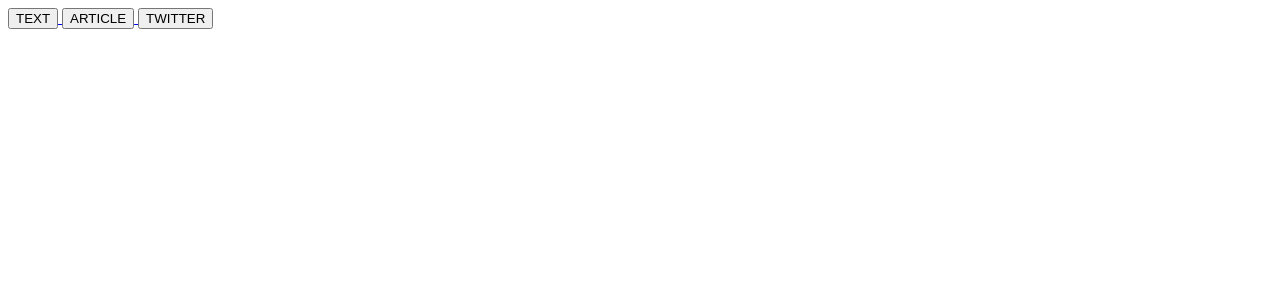
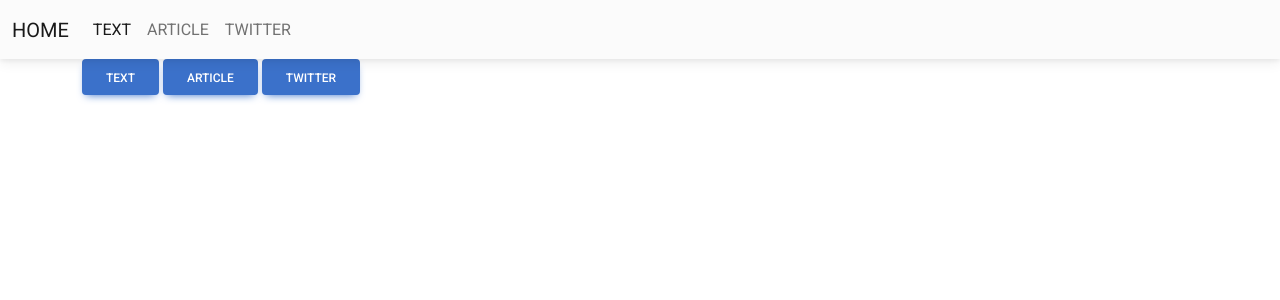
Before and after one commit to Sebastvin/summedia-showcase, a Django app: page / in a window 1280 px wide. Shown: the top 300 px of the page. Run offline with Django 4.2, Linux system fonts and the light colour scheme; parts of the project's set-up code (start-up, migrations or seed data) failed here and were passed over; some libraries are stand-ins or nearby versions.

Commit message:
Change structure files, add some HTML, mdbootstrap

```diff
--- a/core/core/asgi.py
+++ b/core/core/asgi.py
@@ -11,6 +11,6 @@ import os
 
 from django.core.asgi import get_asgi_application
 
-os.environ.setdefault('DJANGO_SETTINGS_MODULE', 'core.settings')
+os.environ.setdefault("DJANGO_SETTINGS_MODULE", "core.settings")
 
 application = get_asgi_application()
--- a/core/core/urls.py
+++ b/core/core/urls.py
@@ -18,6 +18,6 @@ from django.contrib import admin
 from django.urls import path, include
 
 urlpatterns = [
-    path('admin/', admin.site.urls),
-    path('', include("landing_page.urls")),
+    path("admin/", admin.site.urls),
+    path("", include("landing_page.urls")),
 ]
--- a/core/core/wsgi.py
+++ b/core/core/wsgi.py
@@ -11,6 +11,6 @@ import os
 
 from django.core.wsgi import get_wsgi_application
 
-os.environ.setdefault('DJANGO_SETTINGS_MODULE', 'core.settings')
+os.environ.setdefault("DJANGO_SETTINGS_MODULE", "core.settings")
 
 application = get_wsgi_application()
--- a/core/landing_page/apps.py
+++ b/core/landing_page/apps.py
@@ -2,5 +2,5 @@ from django.apps import AppConfig
 
 
 class LandingPageConfig(AppConfig):
-    default_auto_field = 'django.db.models.BigAutoField'
-    name = 'landing_page'
+    default_auto_field = "django.db.models.BigAutoField"
+    name = "landing_page"
--- a/core/landing_page/forms.py
+++ b/core/landing_page/forms.py
@@ -1,4 +1,5 @@
 from django import forms
 
+
 class URLInputForm(forms.Form):
-    url = forms.URLField(label='Enter Article URL')
+    url = forms.URLField(label="Enter Article URL")
--- /dev/null
+++ b/core/landing_page/templates/landing_page/base.html
@@ -0,0 +1,34 @@
+<!DOCTYPE html>
+<html lang="en">
+
+{% include 'landing_page/includes/navbar.html' %}
+
+
+<head>
+    <meta charset="UTF-8">
+    <title>UNKNOWN</title>
+
+    <script
+      type="text/javascript"
+      src="https://cdnjs.cloudflare.com/ajax/libs/mdb-ui-kit/6.4.2/mdb.min.js"
+    ></script>
+
+    <!-- Font Awesome CSS -->
+    <link href="https://cdnjs.cloudflare.com/ajax/libs/font-awesome/6.0.0/css/all.min.css" rel="stylesheet">
+
+    <!-- Google Fonts -->
+    <link href="https://fonts.googleapis.com/css?family=Roboto:300,400,500,700&display=swap" rel="stylesheet">
+
+    <!-- MDB UI Kit -->
+    <link href="https://cdnjs.cloudflare.com/ajax/libs/mdb-ui-kit/6.4.2/mdb.min.css" rel="stylesheet">
+</head>
+
+
+<body>
+<div class="container">
+{% block body %}
+
+
+{% endblock %}
+</div>
+</body>
--- a/core/landing_page/templates/landing_page/home.html
+++ b/core/landing_page/templates/landing_page/home.html
@@ -1,11 +1,17 @@
-<a href="/article-text">
-    <button>TEXT</button>
+{% extends 'landing_page/base.html' %}
+
+
+{% block body %}
+
+<a href="{% url 'text' %}">
+   <button type="button" class="btn btn-primary">TEXT</button>
 </a>
 
-<a href="/workshop_article">
-    <button>ARTICLE</button>
+<a href="{% url 'article' %}">
+    <button type="button" class="btn btn-primary">ARTICLE</button>
 </a>
 
-<a href="/workshop_twitter">
-    <button>TWITTER</button>
+<a href="{% url 'twitter' %}">
+    <button type="button" class="btn btn-primary">TWITTER</button>
 </a>
+{% endblock %}
--- /dev/null
+++ b/core/landing_page/templates/landing_page/includes/navbar.html
@@ -0,0 +1,23 @@
+<nav class="navbar navbar-expand-lg navbar-light bg-light">
+  <div class="container-fluid">
+    <a class="navbar-brand" href="/">HOME</a>
+    <button
+      class="navbar-toggler"
+      type="button"
+      data-mdb-toggle="collapse"
+      data-mdb-target="#navbarNavAltMarkup"
+      aria-controls="navbarNavAltMarkup"
+      aria-expanded="false"
+      aria-label="Toggle navigation"
+    >
+      <i class="fas fa-bars"></i>
+    </button>
+    <div class="collapse navbar-collapse" id="navbarNavAltMarkup">
+      <div class="navbar-nav">
+        <a class="nav-link active" aria-current="page" href="{% url 'text' %}">TEXT</a>
+        <a class="nav-link" href="{% url 'article' %}">ARTICLE</a>
+        <a class="nav-link" href="{% url 'twitter' %}">TWITTER</a>
+      </div>
+    </div>
+  </div>
+</nav>
--- a/core/landing_page/urls.py
+++ b/core/landing_page/urls.py
@@ -1,9 +1,14 @@
 from django.urls import path
-from landing_page.views import IndexView, TextView, WorkshopArticleView, WorkshopTwitterView
+from landing_page.views import (
+    IndexView,
+    TextView,
+    WorkshopArticleView,
+    WorkshopTwitterView,
+)
 
 urlpatterns = [
     path("", IndexView.as_view(), name="home"),
-    path("article-text", TextView.as_view(), name="text_article"),
-    path("workshop_article", WorkshopArticleView.as_view(), name="text"),
-    path("workshop_twitter", WorkshopTwitterView.as_view(), name="twitter"),
+    path("text", TextView.as_view(), name="text"),
+    path("article", WorkshopArticleView.as_view(), name="article"),
+    path("twitter", WorkshopTwitterView.as_view(), name="twitter"),
 ]
--- a/core/manage.py
+++ b/core/manage.py
@@ -6,7 +6,7 @@ import sys
 
 def main():
     """Run administrative tasks."""
-    os.environ.setdefault('DJANGO_SETTINGS_MODULE', 'core.settings')
+    os.environ.setdefault("DJANGO_SETTINGS_MODULE", "core.settings")
     try:
         from django.core.management import execute_from_command_line
     except ImportError as exc:
@@ -18,5 +18,5 @@ def main():
     execute_from_command_line(sys.argv)
 
 
-if __name__ == '__main__':
+if __name__ == "__main__":
     main()
```
Also changed, not shown: core/core/settings.py (+36 -36 lines), core/landing_page/templates/landing_page/article_text.html (+7 -0 lines), core/landing_page/templates/landing_page/input_form.html (+8 -1 lines), core/landing_page/templates/landing_page/text.html (+7 -0 lines), core/landing_page/templates/landing_page/twitter.html (+7 -0 lines), core/landing_page/views.py (+16 -6 lines).
